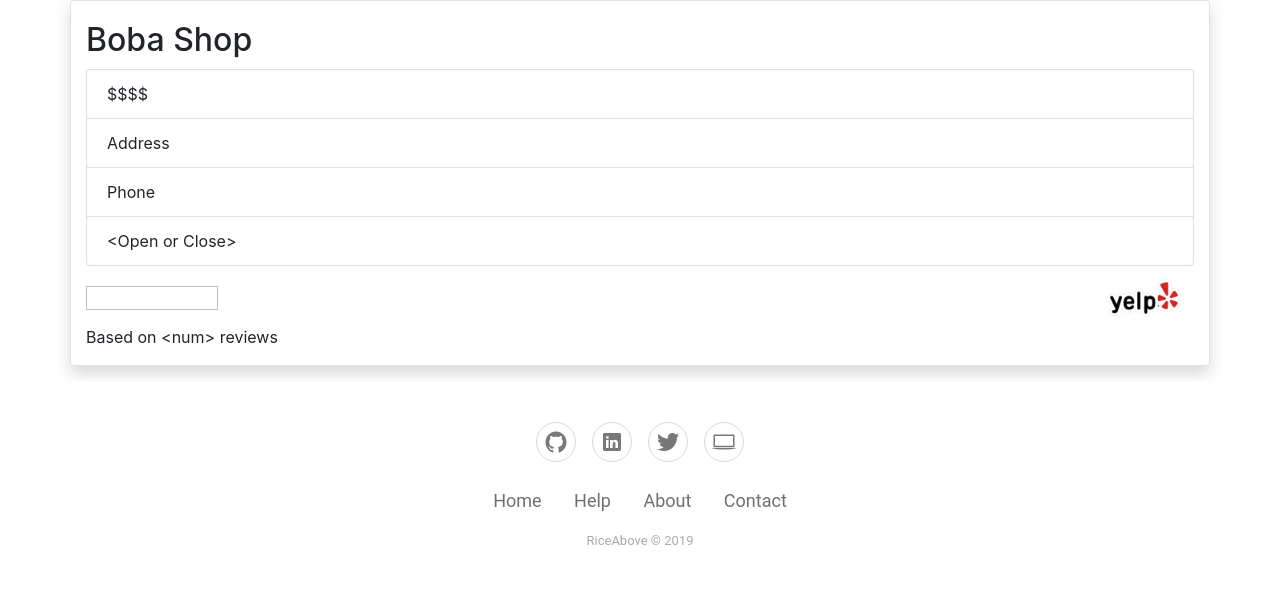
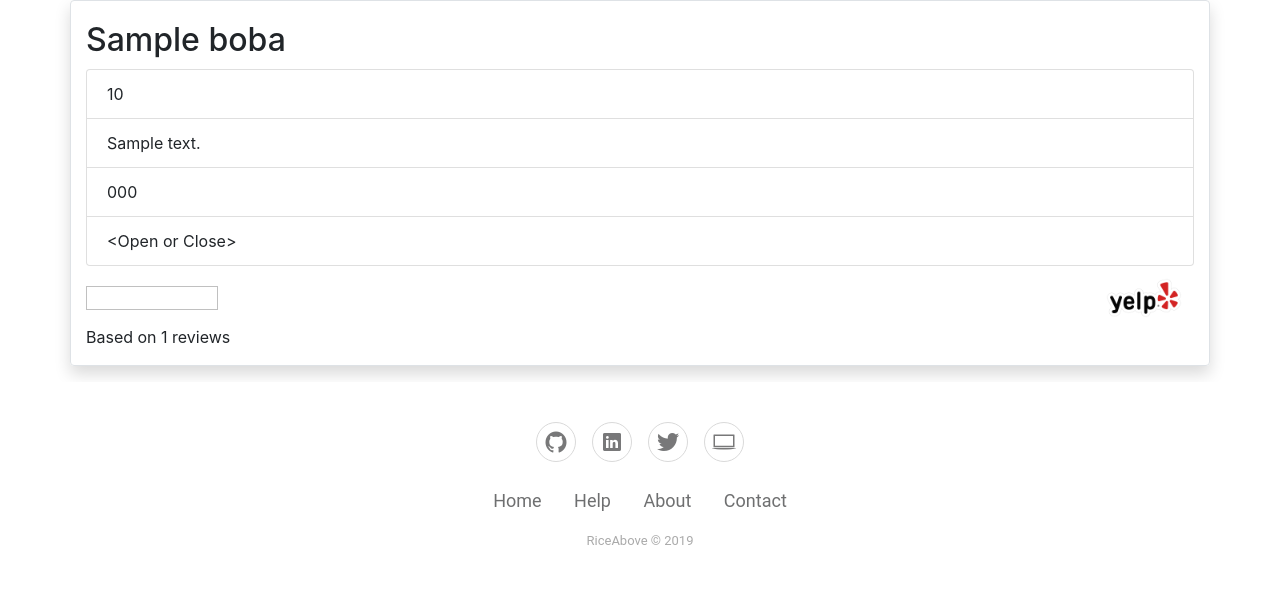
Before and after one commit to gicocarlo/Boba-Maps, a Django app: template src/templates/shops.html in a window 1280 px wide. Shown: the part 328-919 px from the top of the page. Run offline with Django 3.2, Linux system fonts and the light colour scheme; the template is opened without the code that fills it: most values are stand-ins (such as "Sample title", 1, 10 or a date in 2020); some libraries are stand-ins or nearby versions.

Commit message:
shops page works

```diff
--- a/src/templates/shops.html
+++ b/src/templates/shops.html
@@ -6,24 +6,26 @@
 {% endblock %}
 
 {% block body %}
-<div class="map-clean sticky-top"><iframe allowfullscreen="" frameborder="0" src="https://www.google.com/maps/embed/v1/place?key=AIzaSyD-P8w2kYZ2gM-gb1xv39Cb5HlwZcCHb00&amp;q=Paris%2C+France&amp;zoom=12" width="100%" height="250"></iframe></div>
+<div class="map-clean sticky-top"><iframe allowfullscreen="" frameborder="0" src="https://www.google.com/maps/embed/v1/place?key=AIzaSyD-P8w2kYZ2gM-gb1xv39Cb5HlwZcCHb00&amp;q=San-Francisco%2C+California&amp;zoom=13" width="100%" height="250"></iframe></div>
     <div class="d-inline map-clean">
+      {% for boba in boba_list %}
         <div class="container text-left border rounded shadow d-block" style="margin-bottom: 16px;">
             <div class="intro" style="margin-right: 0px;margin-bottom: 0px;margin-left: 0px;padding-right: 10px;padding-left: 15px;"></div>
             <div>
-                <h2 class="text-left d-flex" style="margin-bottom: 10px;padding-top: 20px;padding-left: 0px;">Boba Shop</h2>
+                <h2 class="text-left d-flex" style="margin-bottom: 10px;padding-top: 20px;padding-left: 0px;">{{ boba.name }}</h2>
                 <ul class="list-group">
-                    <li class="list-group-item"><span>$$$$</span></li>
-                    <li class="list-group-item"><span>Address</span></li>
-                    <li class="list-group-item"><span>Phone</span></li>
+                    <li class="list-group-item"><span>{{ boba.price }}</span></li>
+                    <li class="list-group-item"><span>{{ boba.address }}</span></li>
+                    <li class="list-group-item"><span>{{ boba.phone }}</span></li>
                     <li class="list-group-item"><span>&lt;Open or Close&gt;</span></li>
                 </ul>
                 <img style="width: 132px;height: 24px;margin: 0px;margin-top: 20px;margin-right: 10px;margin-bottom: 10px;padding: 0px;padding-top: 0px;">
                 {% load static %}
-                <img class="float-right" style="width: 100px;" src="{% static 'img/Yelp_trademark_RGB_outline.png' %}">
-                <p class="text-left" style="margin-top: 5px;">Based on &lt;num&gt; reviews</p>
+                <a href="{{ boba.url }}" target="_blank"><img class="float-right" style="width: 100px;" src="{% static 'img/Yelp_trademark_RGB_outline.png' %}"></a>
+                <p class="text-left" style="margin-top: 5px;">Based on {{ boba.review_count }} reviews</p>
             </div>
         </div>
+      {% endfor %}
     </div>
 
 <!-- <ul>
```
Also changed, not shown: src/shops/views.py (+13 -10 lines).
